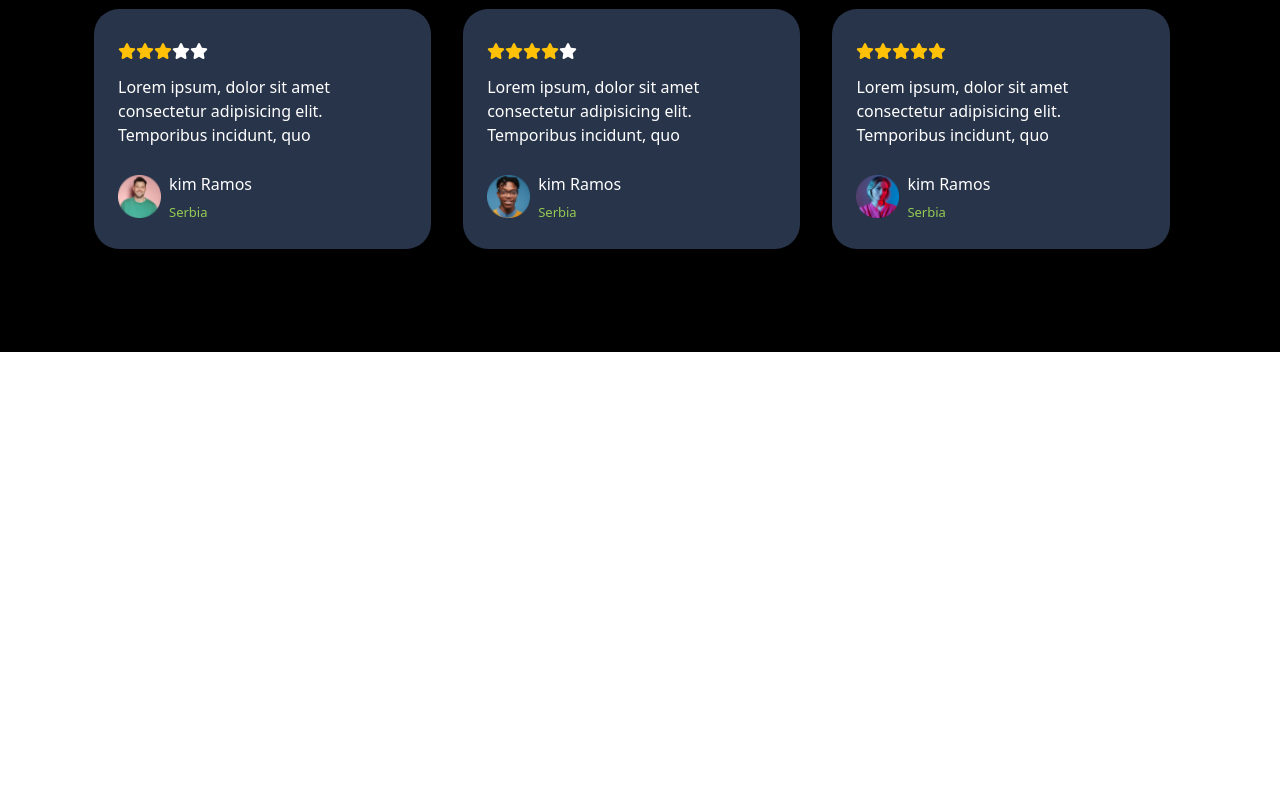
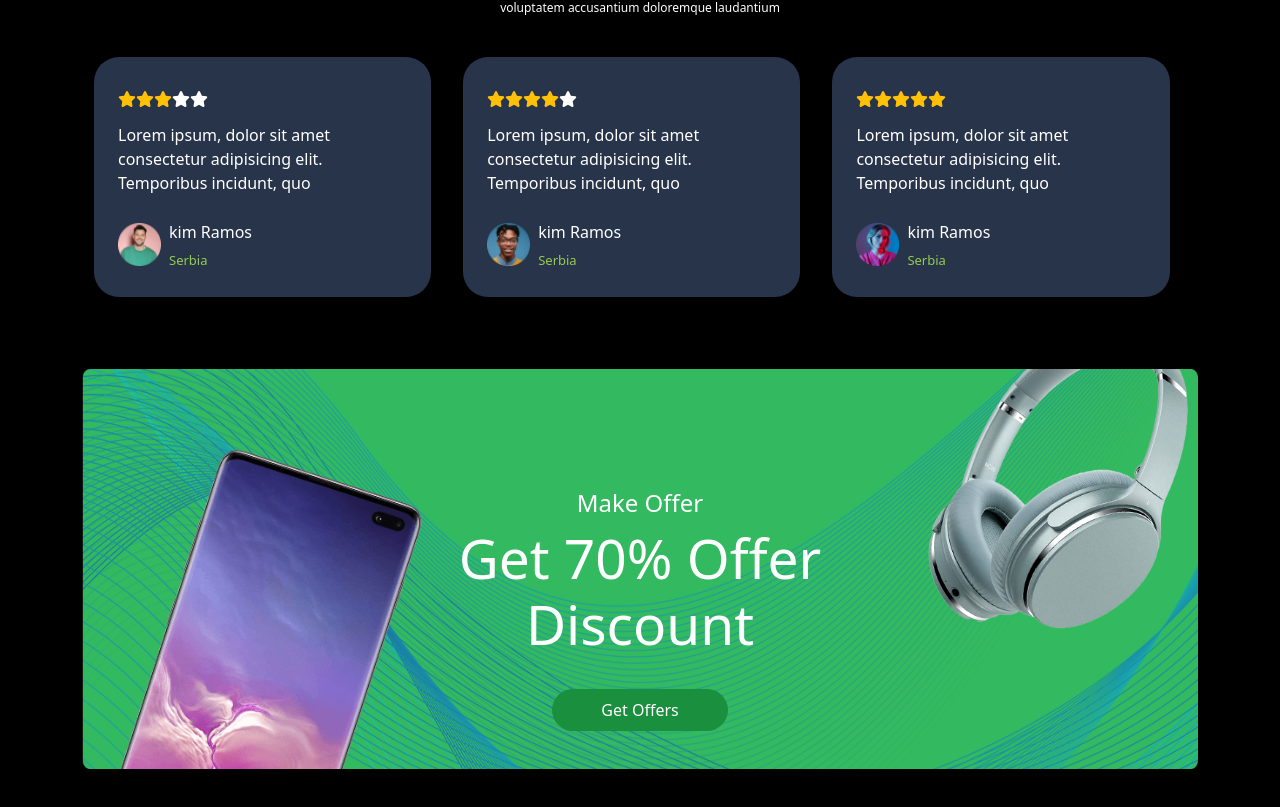
Before and after one commit to Antonio-Italiano/proj-html-vuejs, a Vue app: page / in a window 1280 px wide. Shown: the part 4557-5364 px from the top of the page. Before the commit the page ends 4909 px from the top, so only its background shows below. Built offline with nearby package versions, Linux system fonts and the light colour scheme.

Commit message:
banner created and added to the section

```diff
--- a/src/components/SectionFeedback.vue
+++ b/src/components/SectionFeedback.vue
@@ -1,24 +1,28 @@
 <script>
 import ContentFeedback from './production/content/ContentFeedback.vue';
+import Banner from './production/content/Banner.vue';
 export default {
     name: 'SectionFeedback',
-    components: { ContentFeedback },
+    components: { ContentFeedback, Banner },
 }
 </script>
 
 <template>
     <section id="feedback" class="py-5">
         <div class="container-custom ">
-            <div class="row justify-content-center">
+            <div class="row justify-content-center my-5">
                 <content-feedback></content-feedback>
             </div>
+        </div>
+        <div class="container my-5">
+            <banner></banner>
         </div>
     </section>
 </template>
 
 <style lang="scss" scoped>
 #feedback {
-    height: 70vh;
+    min-height: 70vh;
     background-color: black;
 }
 </style>
--- /dev/null
+++ b/src/components/production/content/Banner.vue
@@ -0,0 +1,74 @@
+<script>
+export default {
+    name: 'Banner',
+}
+</script>
+
+<template>
+    <div class="banner my5">
+        <figure class="h-100 w-100 text-white text-center">
+            <img src="../../../assets/img/banner-item-bg.png" alt="" class="h-100 w-100">
+            <div class="up-left">
+                <img src="../../../assets/img/banner-item-obj1.png" alt="Obj1">
+            </div>
+            <div class="up-center">
+                <h4>Make Offer</h4>
+                <h1>Get 70% Offer Discount</h1>
+                <a href="#" class="btn px-5 py-2 mt-4 text-white">Get Offers</a>
+            </div>
+            <div class="up-right d-flex align-items-end">
+                <img src="../../../assets/img/banner-item-obj2.png" alt="Obj2">
+            </div>
+        </figure>
+    </div>
+</template>
+
+<style lang="scss" scoped>
+.banner {
+    height: 50vh;
+
+    figure {
+        position: relative;
+    }
+
+    .up-left {
+        height: 80%;
+        position: absolute;
+        left: 10px;
+        bottom: 0;
+        overflow: hidden;
+
+        img {
+            width: 330px;
+        }
+    }
+
+    .up-center {
+        position: absolute;
+        top: 30%;
+        left: 50%;
+        transform: translate(-50%);
+
+        h1 {
+            font-size: 55px;
+        }
+
+        .btn {
+            background-color: #1A8F3E;
+            border-radius: 30px;
+        }
+    }
+
+    .up-right {
+        height: 65%;
+        position: absolute;
+        right: 10px;
+        top: 0;
+        overflow: hidden;
+
+        img {
+            width: 260px;
+        }
+    }
+}
+</style>
```
